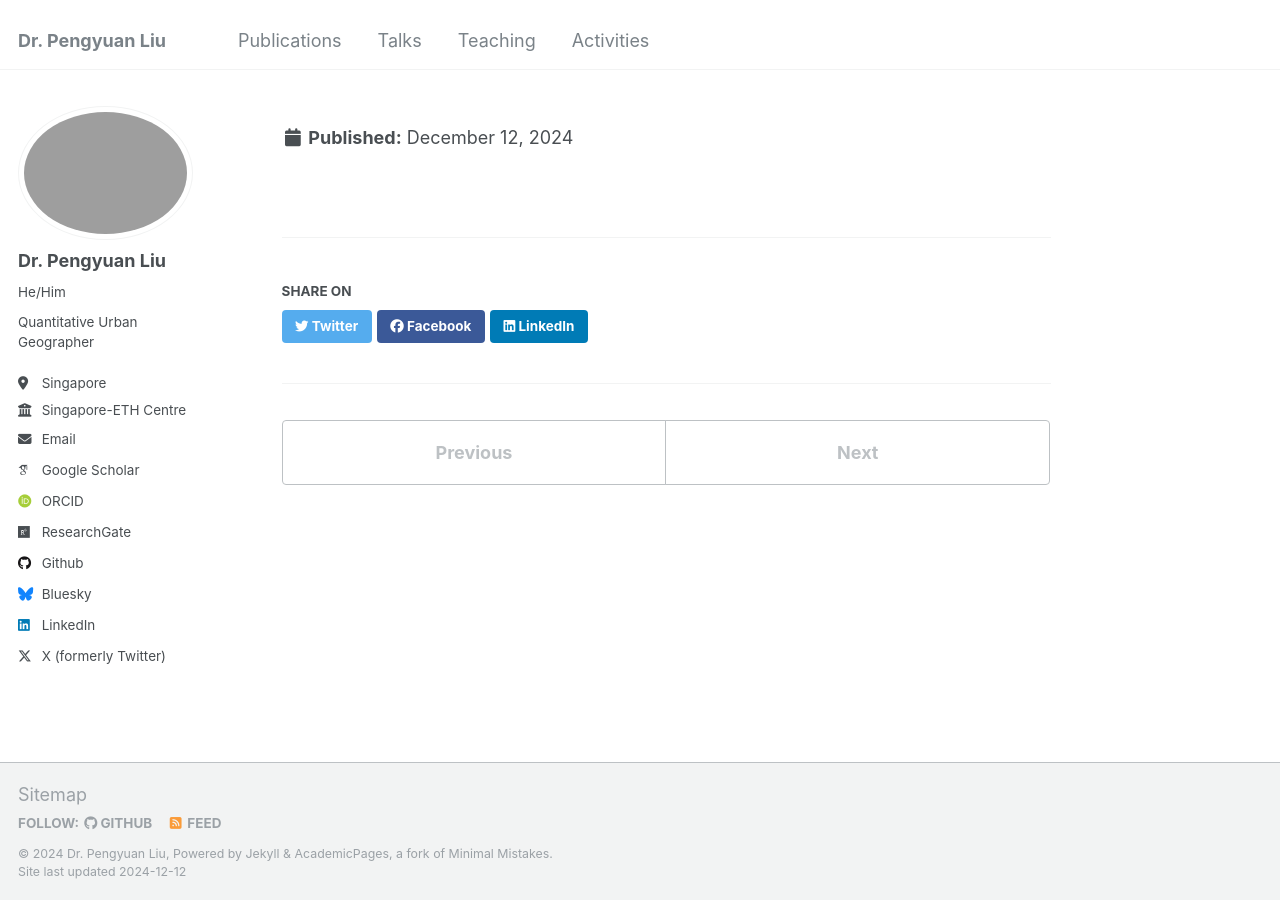
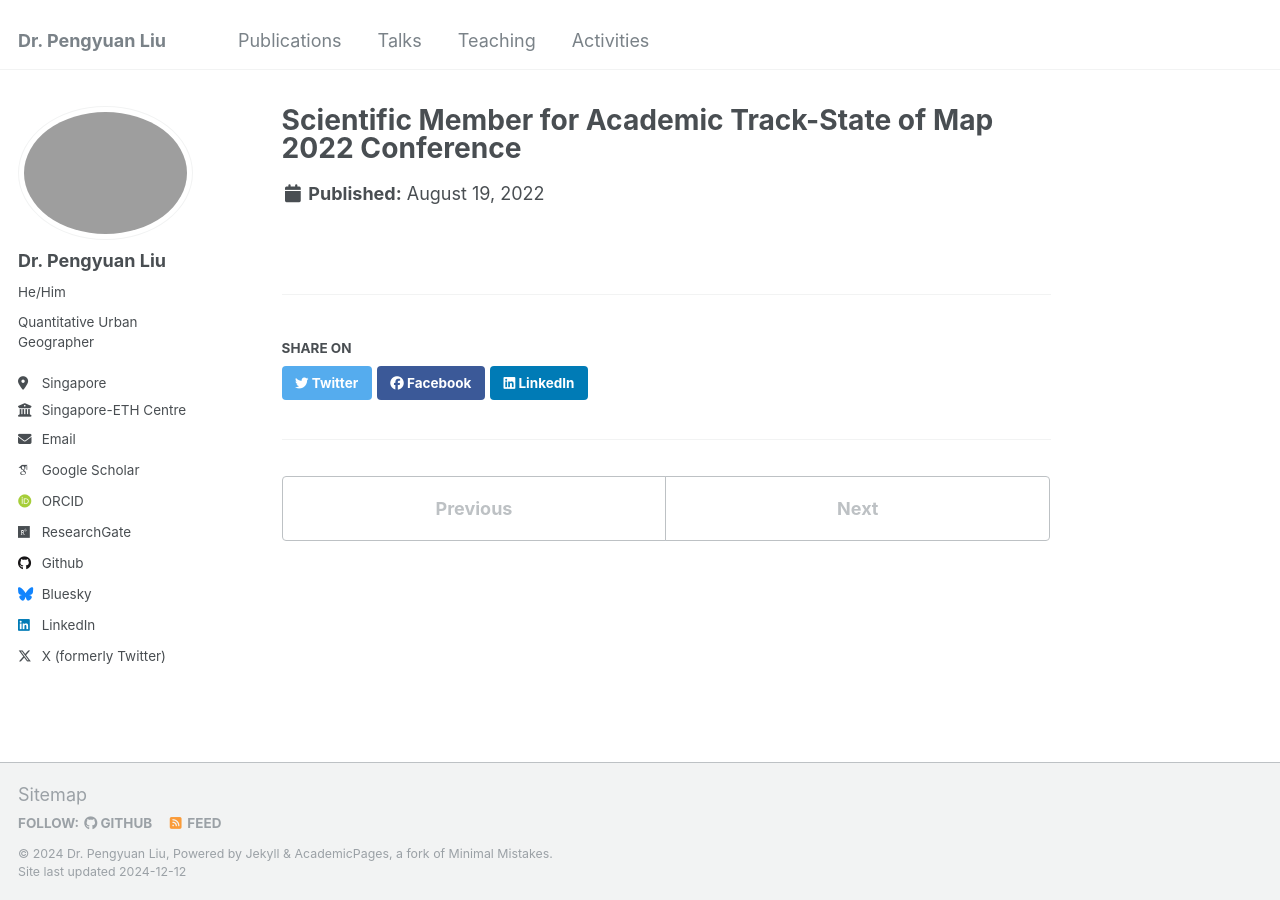
Before and after one commit to PengyuanLiu1993/pengyuanliu1993.github.io, a Jekyll site: the page built from _portfolio/portfolio-1.md, in a window 1280 px wide. Built offline with Jekyll 4.4.1, drawn with Linux system fonts in a browser that asks for light colours; some web fonts are replaced; part of the change alters nothing that is shown.

Commit message:
Update portfolio-1.md

```diff
--- a/_portfolio/portfolio-1.md
+++ b/_portfolio/portfolio-1.md
@@ -1,6 +1,6 @@
 ---
 title: "Scientific Member for Academic Track-State of Map 2022 Conference"
 excerpt: "<br/><img src='/images/OSMAcademic.png'>"
-date= '2022-08-19'
+date: 2022-08-19
 collection: portfolio
 ---
```
